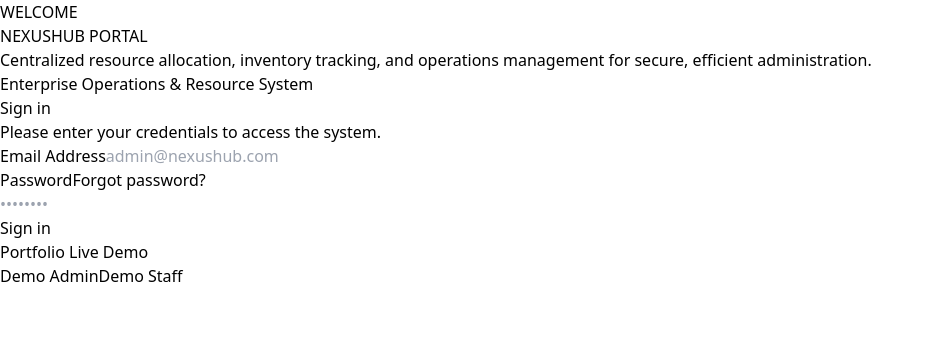
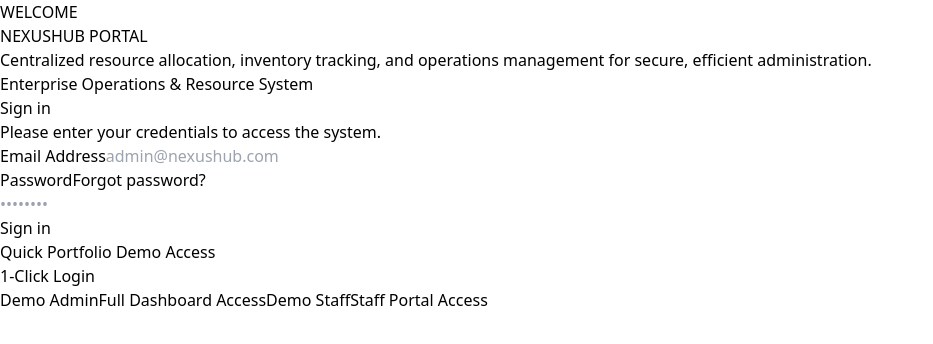
Before and after one commit to eyosiyas556/nexushub_project, a React (Vite) app in the folder nexushub-frontend/: page /login in a window 1280 px wide. Shown: the top 344 px of the page, without its empty margins (0-933 px from the left). Built offline with nearby package versions, Linux system fonts and the light colour scheme; no server answers; some icons are missing.

Commit message:
Fix production API URL resolution to use window origin dynamically so live demo works seamlessly on Render

```diff
--- a/nexushub-frontend/src/pages/Login.jsx
+++ b/nexushub-frontend/src/pages/Login.jsx
@@ -109,7 +109,8 @@ export default function Login() {
                 navigate('/dashboard');
             }
         } catch (err) {
-            setError(err.response?.data?.error || 'Failed to establish demo session.');
+            console.error("Demo login error:", err);
+            setError(err.response?.data?.error || err.message || 'Failed to establish demo session.');
         } finally {
             setLoading(false);
         }
@@ -273,25 +274,32 @@ export default function Login() {
                                 </button>
 
                                 <div className="pt-4 border-t border-gray-100 space-y-2 mt-4">
-                                    <p className="text-[11px] font-semibold text-[#64748B] text-center uppercase tracking-wider">
-                                        Portfolio Live Demo
-                                    </p>
+                                    <div className="flex items-center justify-between">
+                                        <p className="text-[11px] font-semibold text-[#64748B] uppercase tracking-wider">
+                                            Quick Portfolio Demo Access
+                                        </p>
+                                        <span className="text-[10px] text-blue-600 font-semibold bg-blue-50 px-2 py-0.5 rounded-full">
+                                            1-Click Login
+                                        </span>
+                                    </div>
                                     <div className="grid grid-cols-2 gap-2">
                                         <button
                                             type="button"
                                             onClick={() => handleDemoLogin('admin')}
                                             disabled={loading}
-                                            className="py-2.5 px-3 bg-[#F8FAFC] hover:bg-[#F1F5F9] border border-gray-200 rounded-xl text-xs font-bold text-[#0F172A] transition text-center cursor-pointer disabled:opacity-50 shadow-xs"
+                                            className="py-2.5 px-3 bg-[#0F172A] hover:bg-black text-white border border-gray-900 rounded-xl text-xs font-bold transition text-center cursor-pointer disabled:opacity-50 shadow-sm flex flex-col items-center justify-center gap-0.5"
                                         >
-                                            Demo Admin
+                                            <span>Demo Admin</span>
+                                            <span className="text-[10px] text-slate-400 font-normal">Full Dashboard Access</span>
                                         </button>
                                         <button
                                             type="button"
                                             onClick={() => handleDemoLogin('staff')}
                                             disabled={loading}
-                                            className="py-2.5 px-3 bg-[#F8FAFC] hover:bg-[#F1F5F9] border border-gray-200 rounded-xl text-xs font-bold text-[#0F172A] transition text-center cursor-pointer disabled:opacity-50 shadow-xs"
+                                            className="py-2.5 px-3 bg-[#F8FAFC] hover:bg-[#F1F5F9] border border-gray-200 rounded-xl text-xs font-bold text-[#0F172A] transition text-center cursor-pointer disabled:opacity-50 shadow-xs flex flex-col items-center justify-center gap-0.5"
                                         >
-                                            Demo Staff
+                                            <span>Demo Staff</span>
+                                            <span className="text-[10px] text-slate-500 font-normal">Staff Portal Access</span>
                                         </button>
                                     </div>
                                 </div>
--- a/nexushub-frontend/src/services/api.js
+++ b/nexushub-frontend/src/services/api.js
@@ -1,19 +1,18 @@
 import axios from 'axios';
 
 const getApiBaseUrl = () => {
-  const envUrl = import.meta.env.VITE_API_URL || import.meta.env.VITE_API_BASE_URL;
-  if (envUrl && !envUrl.includes('nexushub-project.onrender.com/api')) {
-    return envUrl;
-  }
   if (typeof window !== 'undefined' && window.location) {
     const { origin, hostname } = window.location;
-    if (hostname.includes('onrender.com') && !hostname.includes('nexushub-project.')) {
+    // When running in production on Render (or any live host), always talk to the same origin's /api
+    if (hostname && hostname !== 'localhost' && hostname !== '127.0.0.1') {
       return `${origin}/api`;
     }
   }
-  return import.meta.env.PROD
-    ? 'https://nexushub-project-4.onrender.com/api'
-    : 'http://localhost:5000/api';
+  const envUrl = import.meta.env.VITE_API_URL || import.meta.env.VITE_API_BASE_URL;
+  if (envUrl && !envUrl.includes('nexushub-project-4') && !envUrl.includes('nexushub-project.onrender.com')) {
+    return envUrl;
+  }
+  return 'http://localhost:5000/api';
 };
 
 const baseURL = getApiBaseUrl();
--- a/nexushub-frontend/src/services/socket.js
+++ b/nexushub-frontend/src/services/socket.js
@@ -1,24 +1,20 @@
 import { io } from 'socket.io-client';
 
 const getBaseUrl = () => {
-  const envUrl = import.meta.env.VITE_API_URL || import.meta.env.VITE_API_BASE_URL;
-  // Guard against outdated URL without -4
-  if (envUrl && !envUrl.includes('nexushub-project.onrender.com')) {
-    return envUrl.replace(/\/api\/?$/, '');
-  }
-
-  // If running in browser and served directly by the backend on Render
   if (typeof window !== 'undefined' && window.location) {
     const { origin, hostname } = window.location;
-    if (hostname.includes('onrender.com') && !hostname.includes('nexushub-project.')) {
+    // When running in production on Render (or any live host), always talk to the same origin
+    if (hostname && hostname !== 'localhost' && hostname !== '127.0.0.1') {
       return origin;
     }
   }
 
-  // Production backend fallback
-  return import.meta.env.PROD
-    ? 'https://nexushub-project-4.onrender.com'
-    : 'http://localhost:5000';
+  const envUrl = import.meta.env.VITE_API_URL || import.meta.env.VITE_API_BASE_URL;
+  if (envUrl && !envUrl.includes('nexushub-project-4') && !envUrl.includes('nexushub-project.onrender.com')) {
+    return envUrl.replace(/\/api\/?$/, '');
+  }
+
+  return 'http://localhost:5000';
 };
 
 const SOCKET_URL = getBaseUrl();
```
Also changed, not shown: 1 other file (tests, documents, lock files or other folders).
